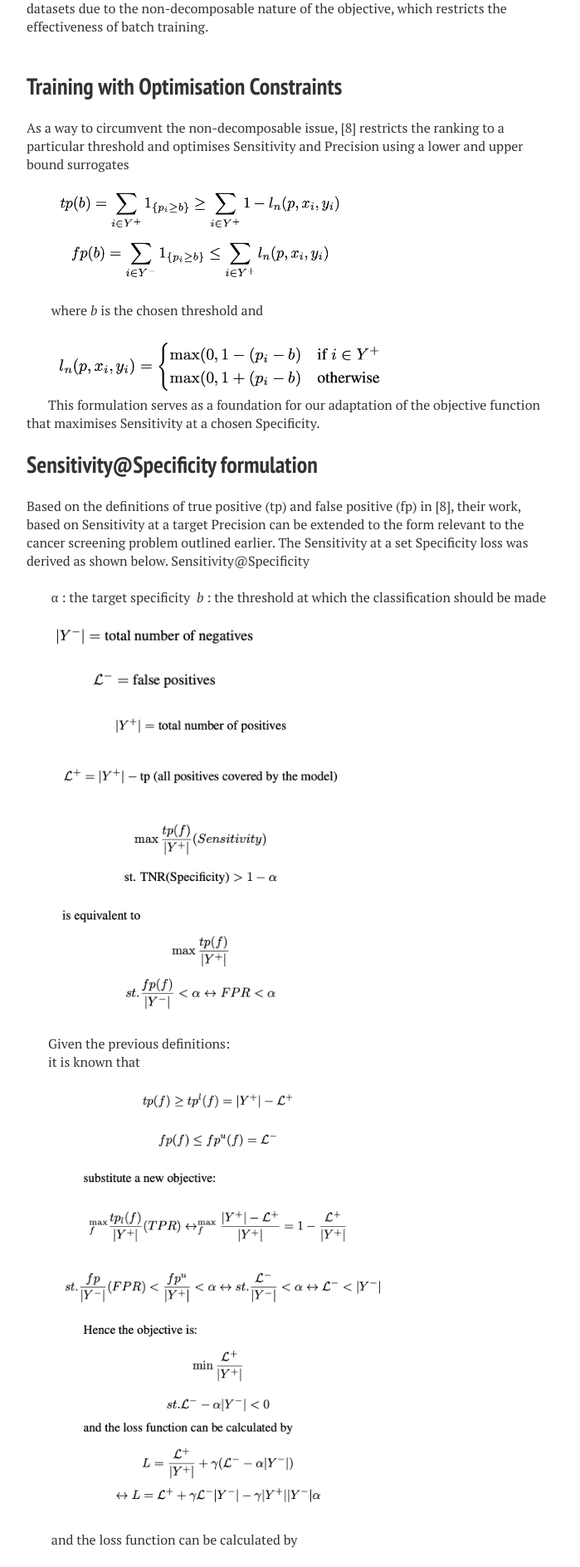
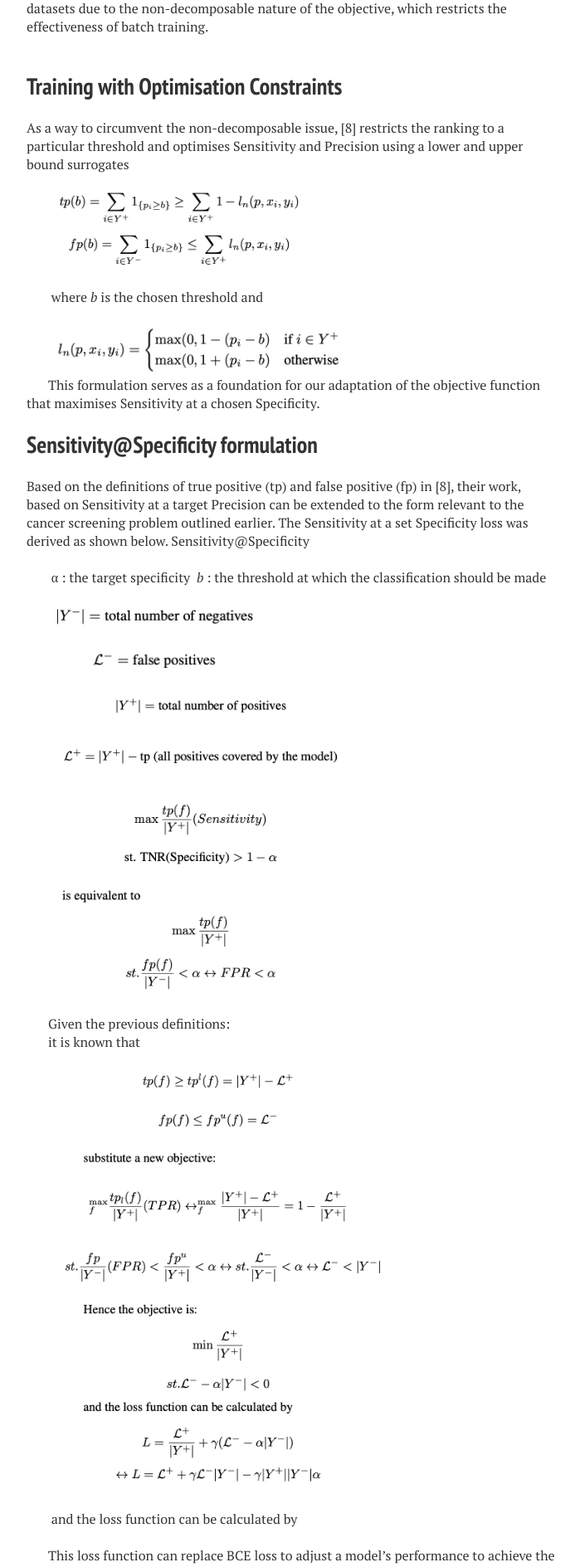
Before and after one commit to MLMogford/MLMogford.github.io, a Jekyll site: the page built from _posts/2022-08-17-maximising-sensitivity-at-fixed-specificity.md, in a window 1280 px wide. Shown: the part 2691-4580 px from the top of the page at 83% size, without its empty margins (288-987 px from the left). Built offline with Jekyll 4.4.1, drawn with Linux system fonts in a browser that asks for light colours; nearby versions of some CDN libraries.

Commit message:
Update 2022-08-17-maximising-sensitivity-at-fixed-specificity.md

```diff
--- a/_posts/2022-08-17-maximising-sensitivity-at-fixed-specificity.md
+++ b/_posts/2022-08-17-maximising-sensitivity-at-fixed-specificity.md
@@ -85,7 +85,7 @@ As a way to circumvent the non-decomposable issue, [8] restricts the ranking to
 &nbsp;
 
 <!-- ![4tp-and-fp](/images/equations/4tp-and-fp.png) -->
-&nbsp;&nbsp;<img src="https:/images/equations/4tp-and-fp.png" width="350">
+&nbsp;&nbsp;<img src="https:/images/equations/4tp-and-fp.png" width="300">
 
 &nbsp;
 
@@ -94,7 +94,7 @@ As a way to circumvent the non-decomposable issue, [8] restricts the ranking to
 &nbsp;
 
 <!-- ![5tp-and-fp](/images/equations/5tp-and-fp.png) -->
-&nbsp;<img src="https:/images/equations/5tp-and-fp.png" width="400">
+&nbsp;<img src="https:/images/equations/5tp-and-fp.png" width="350">
 
 
 
```
